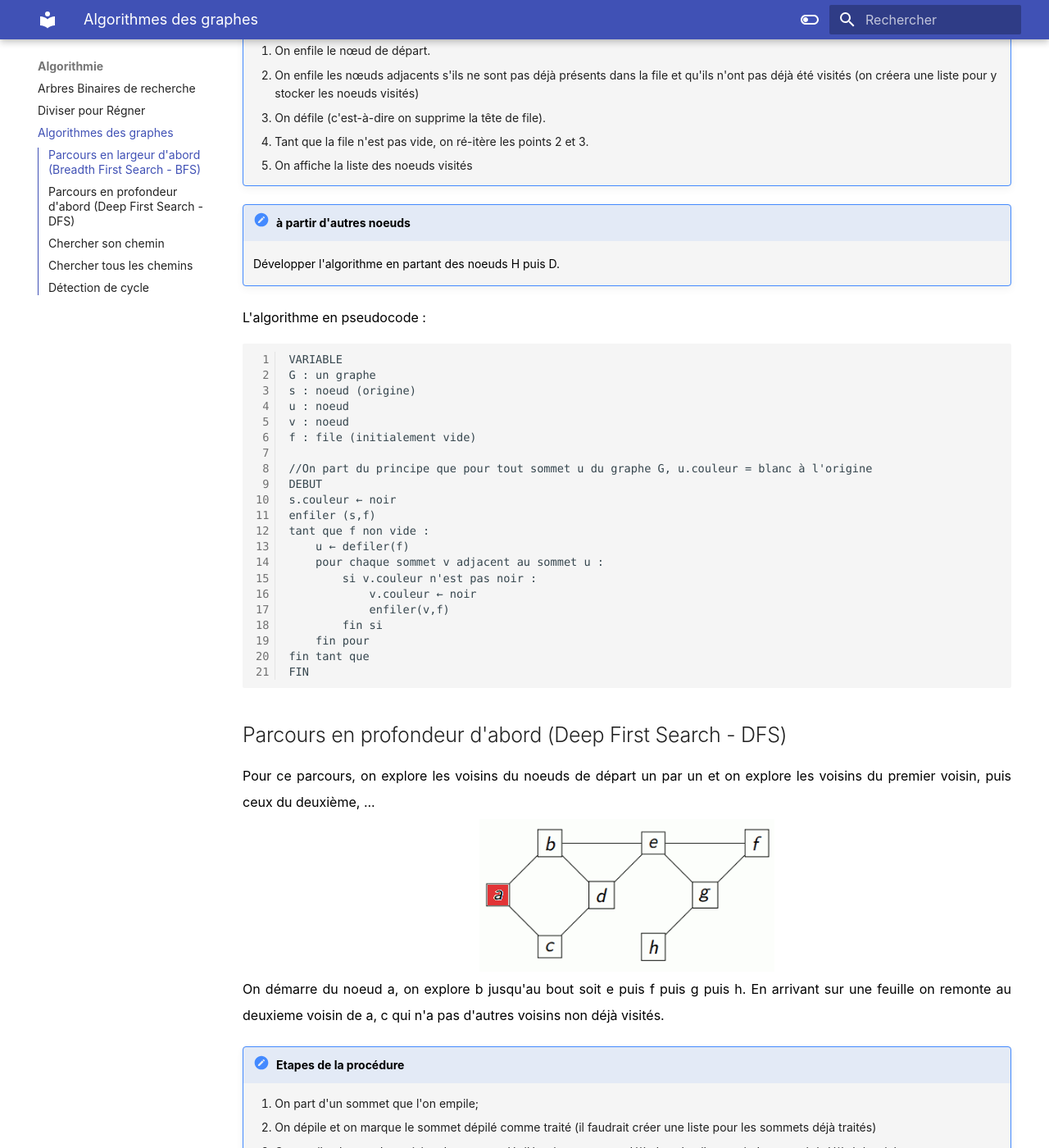
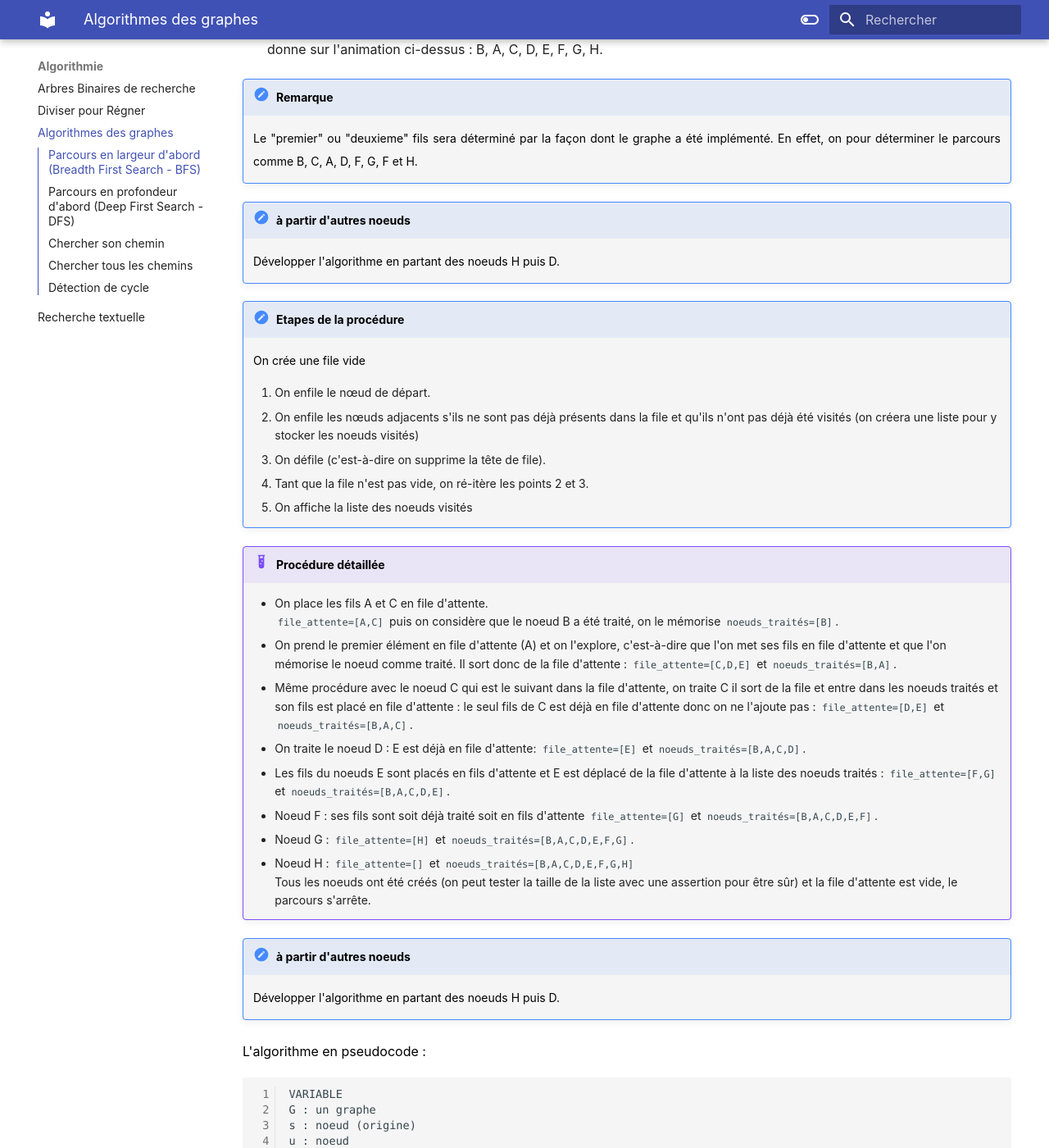
Before and after one commit to mbachelier1/site_TNSI, an MkDocs documentation site: the page built from docs/algorithmie/parcours_graphe.md, in a window 1280 px wide and 1400 px high, scrolled down 690 px. Shown: the whole window at 82% size. Built offline with MkDocs 1.6.1 and Material for MkDocs 9.7.7, drawn with Linux system fonts in a browser that asks for light colours; some of the changed text lies outside the part shown.

Commit message:
maj7mars22

````diff
--- a/docs/algorithmie/parcours_graphe.md
+++ b/docs/algorithmie/parcours_graphe.md
@@ -1,9 +1,17 @@
 # Algorithmes de parcours de Graphes
+On pourra utiliser un éditeur de graphes pour se simplifier la représentation en utilisant l'outil en ligne [Graphviz Editor](http://magjac.com/graphviz-visual-editor/)
+
 ## Parcours en largeur d'abord (Breadth First Search - BFS)
 Le principe du parcoursen largeur d'abord est de choisir un sommet et de parcourir les noeuds en listant les noeuds de même profondeur par rapport au noeud de départ.
 ![anim BFS](img/bfs.gif)
 
-A partir de A on explorera d'abord les voisins directs (B et C) puis les voisins de profondeur 2 par rapport à A, soit D et E, puis les noeuds de profondeur 3 soit F et G et enfin H.
+- On démarre au noeud B. On explore ses fils, puis les fils de ses fils, sans revenir sur les noeuds déjà traités. ce qui donne sur l'animation ci-dessus : B, A, C, D, E, F, G, H.
+
+!!! note "Remarque"
+	Le "premier" ou "deuxieme" fils sera déterminé par la façon dont le graphe a été implémenté. En effet, on pour déterminer le parcours comme B, C, A, D, F, G, F et H.
+
+!!! faq "à partir d'autres noeuds"
+	Développer l'algorithme en partant des noeuds H puis D.
 
 !!! caution "Etapes de la procédure"
 	On crée une file vide
@@ -13,6 +21,23 @@
 	3. On défile (c'est-à-dire on supprime la tête de file).
 	4. Tant que la file n'est pas vide, on ré-itère les points 2 et 3.
 	5. On affiche la liste des noeuds visités
+
+
+!!! example "Procédure détaillée"
+	- On place les fils A et C en file d'attente.
+	`file_attente=[A,C]` puis on considère que le noeud B a été traité, on le mémorise `noeuds_traités=[B]`.
+	- On prend le premier élément en file d'attente (A) et on l'explore, c'est-à-dire que l'on met ses fils en file d'attente et que l'on mémorise le noeud comme traité. Il sort donc de la file d'attente :
+	`file_attente=[C,D,E]` et `noeuds_traités=[B,A]`.
+	- Même procédure avec le noeud C qui est le suivant dans la file d'attente, on traite C il sort de la file et entre dans les noeuds traités et son fils est placé en file d'attente :  le seul fils de C est déjà en file d'attente donc on ne l'ajoute pas : `file_attente=[D,E]` et `noeuds_traités=[B,A,C]`.
+	- On traite le noeud D : E est déjà en file d'attente: `file_attente=[E]` et `noeuds_traités=[B,A,C,D]`.
+	- Les fils du noeuds E sont placés en fils d'attente et E est déplacé de la file d'attente à la liste des noeuds traités : `file_attente=[F,G]` et `noeuds_traités=[B,A,C,D,E]`.
+	- Noeud F : ses fils sont soit déjà traité soit en fils d'attente `file_attente=[G]` et `noeuds_traités=[B,A,C,D,E,F]`.
+	- Noeud G : `file_attente=[H]` et `noeuds_traités=[B,A,C,D,E,F,G]`.
+	- Noeud H :   `file_attente=[]` et `noeuds_traités=[B,A,C,D,E,F,G,H]`
+	Tous les noeuds ont été créés (on peut tester la taille de la liste avec une assertion pour être sûr) et la file d'attente est vide, le parcours s'arrête.
+
+
+
 
 
 !!! faq "à partir d'autres noeuds"
@@ -46,8 +71,11 @@
 ## Parcours en profondeur d'abord (Deep First Search - DFS)
 Pour ce parcours, on explore les voisins du noeuds de départ un par un et on explore les voisins du premier voisin, puis ceux du deuxième, ...
 ![anim DFS](img/dfs.gif)
-On démarre du noeud a, on explore b jusqu'au bout soit e puis f puis g puis h. En arrivant sur une feuille on remonte au deuxieme voisin de a, c qui n'a pas d'autres voisins non déjà visités.
 
+On démarre au noeud B, on explore son premier fils (A) et on met les autres en attente (C). On explore le premier fils de A (E) et on met l'autre (D) en attente. Le premier fils de E (G) est exploré alors que G est en mis en attente. Puis, on explore H. Une fois arrivé à un noeud qui n'a plus de fils non traités ou mis en attente, on remonte visiter les noeuds mis en attente. Ce qui donne : B, A, E, G, H, F, D, C.
+
+!!! note "Remarque"
+	Le "premier" ou "deuxieme" fils sera déterminé par la façon dont le graphe a été implémenté. Le résultat du parcours peut être différent.
 
 !!! caution "Etapes de la procédure"
 
@@ -56,11 +84,26 @@
 	3. On empile chacun des voisins du sommet dépilé qui ne sont pas déjà dans la pile et qui n'ont pas été déjà été traités;
 	4. On recommence à partir du point 2 tant que la pile n'est pas vide.
 
+!!! example "Détails de la procédure"
+	Ici, la file d'attente est une pile et non une file. Donc c'est le dernier élément mis en attente qui sera traité en premier.
+	- Le noeud B est visité en premier `noeuds_traités=[B]`. On viste A `noeuds_traités=[B,A]` et on place C en pile d'attente : `pile_attente=[C]`.
+	- On visite E et on met D en attente : `noeuds_traités=[B,A,E]` et `pile_attente=[C,D]`.
+	- On viste G et on met F en attente : `noeuds_traités=[B,A,E,G]` et `pile_attente=[C,D,F]`.
+	- On viste H qui n'a pas de fils non traité et non en attente : `noeuds_traités=[B,A,E,G,H]` et `pile_attente=[C,D,F]`.
+	- On dépile la pile d'attente et on visite F `noeuds_traités=[B,A,E,G,H,F]` et `pile_attente=[C,D]`.
+	- puis D `noeuds_traités=[B,A,E,G,H,F,D]` et `pile_attente=[C]`.
+	- et enfin C : `noeuds_traités=[B,A,E,G,H,F,D,C`] et `pile_attente=[]`.
+	- la pile d'attente est vide et on a visité tous les noeuds.
+
+
 !!! faq "à partir d'autres noeuds"
 	Développer l'algorithme en partant des noeuds H puis D.
 
 
+
 L'algorithme itéraif en pseudocode
+
+On peut utiliser la coloration des noeuds : blanc pour non visité et noir pour visité. Mais on peut également mettre les éléments visités dans une liste.
 ```pseudocode
 VARIABLE
 s : noeud (origine)
--- a/mkdocs.yml
+++ b/mkdocs.yml
@@ -22,6 +22,7 @@
     - 'Arbres Binaires de recherche' : 'algorithmie/ABR.md'
     - 'Diviser pour Régner' : 'algorithmie/diviser.md'
     - 'Algorithmes des graphes' : 'algorithmie/parcours_graphe.md'
+    - 'Recherche textuelle': 'algorithmie/recherche_textuelle.md'
   - 'Architecture et OS':
     -  'Sécurisation des communications' : 'archi/crypto.md'
     -  'Et si on codait Enigma?' : 'archi/enigma.md'
````
Also changed, not shown: docs/Programmation/paradigme_programmation.md (added, +233 -0 lines), docs/algorithmie/recherche_textuelle.md (added, +84 -0 lines), docs/archi/processus.md (+2 -2 lines), docs/index.md (+1 -1 lines), docs/algorithmie/img/algo_horspool.png (added), docs/algorithmie/img/algo_recher_naif.png (added), docs/algorithmie/img/bfs.gif, docs/algorithmie/img/dfs.gif, docs/algorithmie/img/horspool.png (added).
